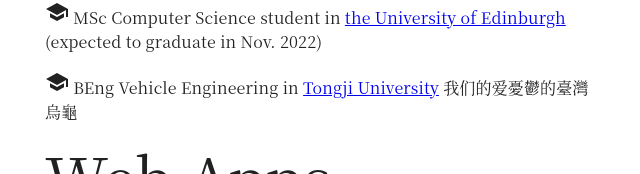
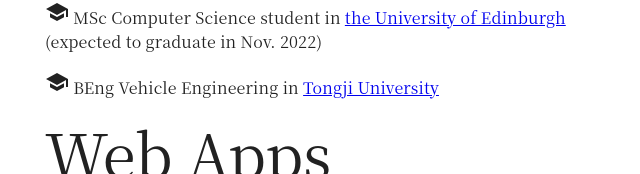
Before and after one commit to pustot/index, a React (Create React App) app: page / in a window 1280 px wide. Shown: the part 173-347 px from the top of the page, without its empty margins (319-959 px from the left). Built offline with nearby package versions, Linux system fonts and the light colour scheme; a web font is replaced by a local one.

Commit message:
fix profil

```diff
--- a/src/App.js
+++ b/src/App.js
@@ -105,7 +105,7 @@ function App() {
             <SchoolIcon/> MSc Computer Science student in <a href="https://www.ed.ac.uk/"> the University of Edinburgh</a> (expected to graduate in Nov. 2022)
         </Typography>
         <Typography  variant="body1">
-          <SchoolIcon/> BEng Vehicle Engineering in <a href="https://en.tongji.edu.cn/"> Tongji University</a> 我们的爱憂鬱的臺灣烏龜
+          <SchoolIcon/> BEng Vehicle Engineering in <a href="https://en.tongji.edu.cn/"> Tongji University</a>
         </Typography>
 
         <Typography  variant="h2">
```
